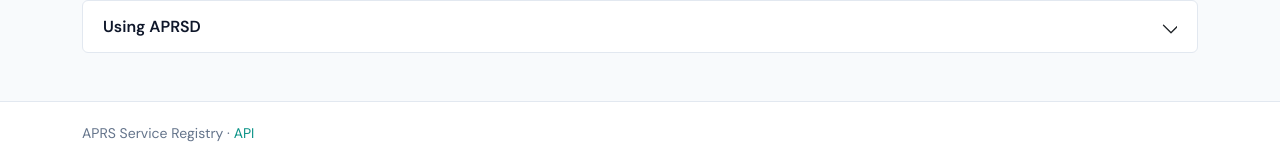
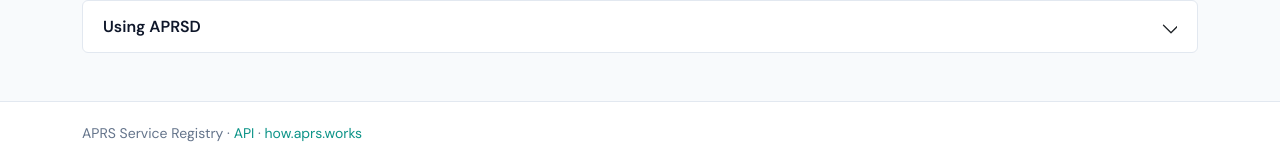
Before and after one commit to hemna/aprs-service-registry, a Python web app: template aprs_service_registry/web/templates/index.html in a window 1280 px wide. Shown: the part 1188-1353 px from the top of the page. Run offline with Jinja, Linux system fonts and the light colour scheme; the template is opened without the code that fills it, so the values that code supplies are empty.

Commit message:
Add link to how.aprs.works in footer

```diff
--- a/aprs_service_registry/web/templates/index.html
+++ b/aprs_service_registry/web/templates/index.html
@@ -294,7 +294,7 @@ frequency_seconds = 900</code></pre>
 
   <footer class="site-footer">
     <div class="container">
-      <p>APRS Service Registry &middot; <a href="/docs" target="_blank" rel="noopener">API</a></p>
+      <p>APRS Service Registry &middot; <a href="/docs" target="_blank" rel="noopener">API</a> &middot; <a href="https://how.aprs.works" target="_blank" rel="noopener">how.aprs.works</a></p>
     </div>
   </footer>
 
--- a/aprs_service_registry/web/templates/services.html
+++ b/aprs_service_registry/web/templates/services.html
@@ -235,7 +235,7 @@ frequency_seconds = 900</code></pre>
 
   <footer class="site-footer">
     <div class="container">
-      <p>APRS Service Registry · <a href="/docs" target="_blank" rel="noopener">API</a></p>
+      <p>APRS Service Registry · <a href="/docs" target="_blank" rel="noopener">API</a> · <a href="https://how.aprs.works" target="_blank" rel="noopener">how.aprs.works</a></p>
     </div>
   </footer>
 
```
